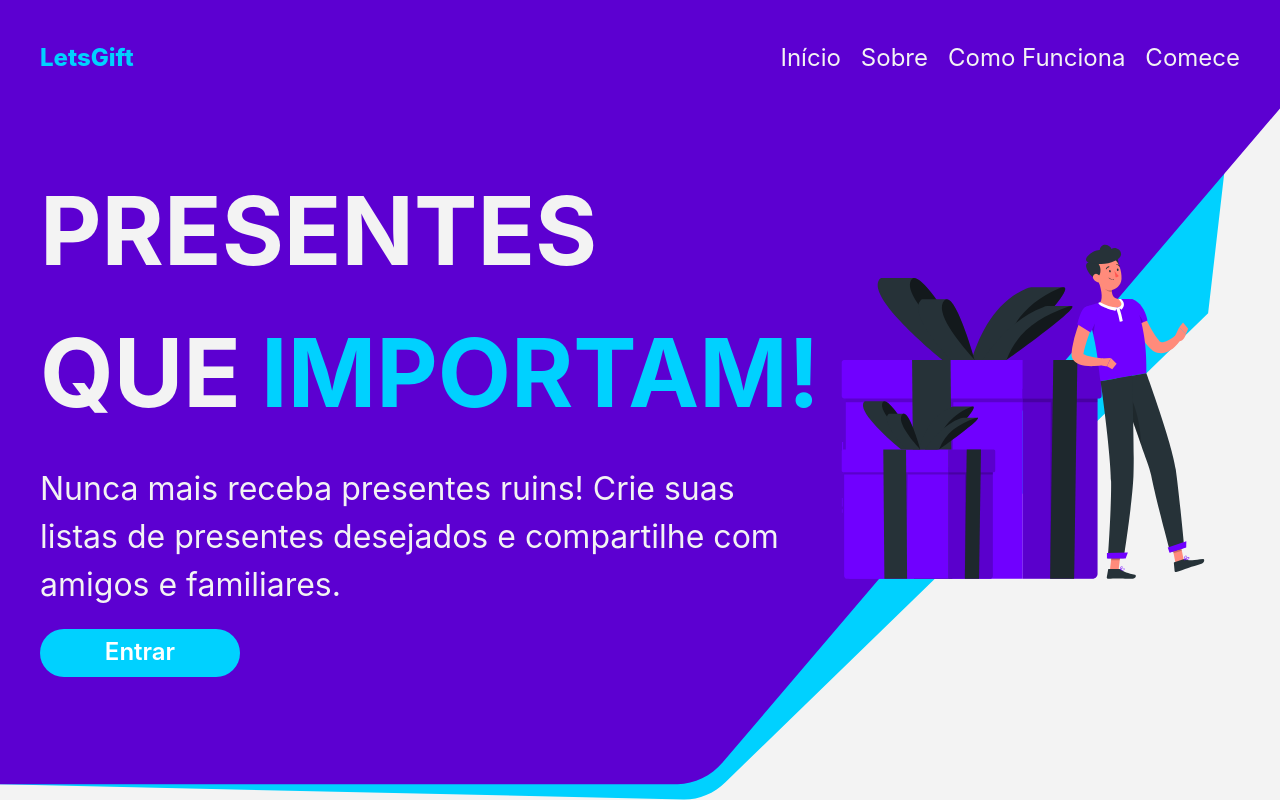
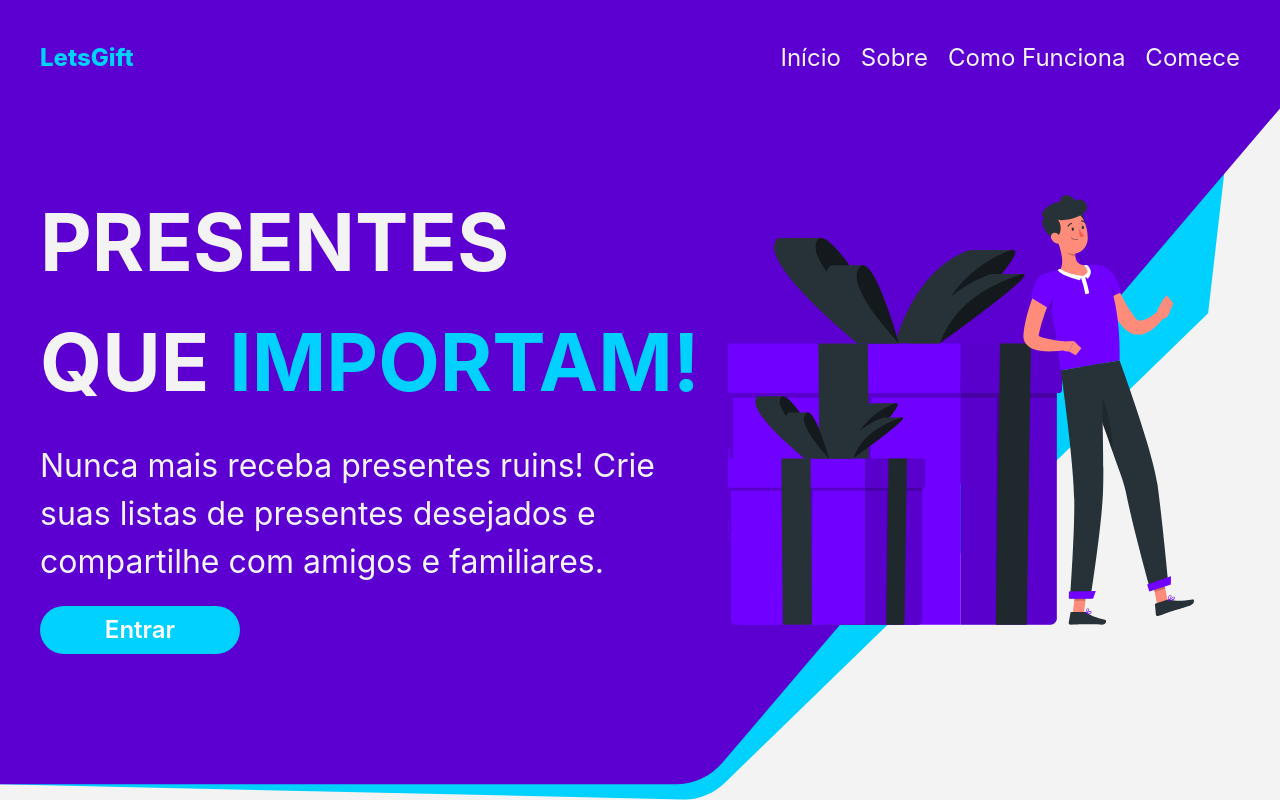
Before and after one commit to lcpsd/LetsGift-Landing-Page, a Next.js app: page / in a window 1280 px wide. Built offline with nearby package versions, Linux system fonts and the light colour scheme.

Commit message:
update: header responsivity

```diff
--- a/src/components/sections/Header.tsx
+++ b/src/components/sections/Header.tsx
@@ -23,7 +23,7 @@ export function HeaderSection() {
                     gap={5}
                 >
                     <Flex
-                        fontSize={{ base: "2.5rem", lg: "95px" }}
+                        fontSize={{ base: "2.5rem", lg: "4rem", xl: "5rem" }}
                         fontWeight="bold"
                         w="100%"
                         textTransform="uppercase"
@@ -34,7 +34,7 @@ export function HeaderSection() {
                             que <Box color="tertiary" ml={5}>importam!</Box>
                         </Flex>
                     </Flex>
-                    <Text fontSize={{ base: "1rem", lg: "2rem" }} textAlign={{ base: "center", lg: "start" }}>
+                    <Text fontSize={{ base: "1rem", lg: "1.5rem", xl: "2rem" }} textAlign={{ base: "center", lg: "start" }}>
                         Nunca mais receba presentes ruins! Crie suas listas de presentes desejados e compartilhe com amigos e familiares.
                     </Text>
                     <Button
```
